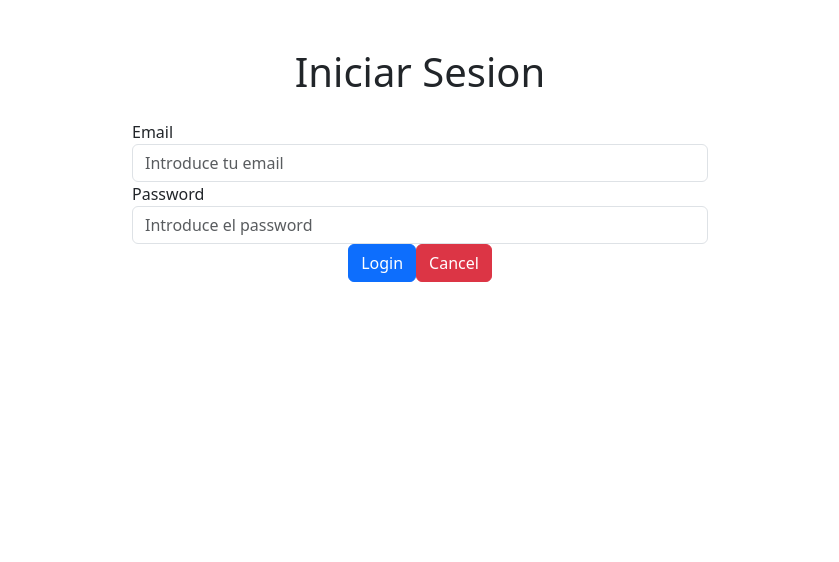
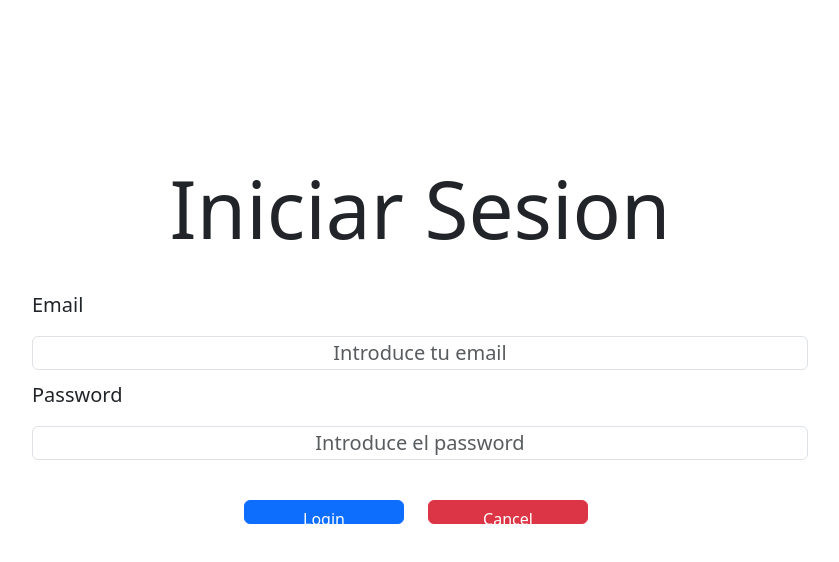
Before and after one commit to carniDev/app-nutricionalFront-new, an Angular app: page /login in a window 1280 px wide. Shown: the top 562 px of the page, without its empty margins (220-1059 px from the left). Built offline with nearby package versions, Linux system fonts and the light colour scheme.

Commit message:
pantalla de login mejorada

```diff
--- a/src/app/components/login/login.component.css
+++ b/src/app/components/login/login.component.css
@@ -1,3 +1,36 @@
 .container {
-    max-width: 600px;
+    max-width: 800px;
 }
+
+h1{
+    font-size: 80px;
+    margin-top: 20vh;
+
+
+}
+label{
+    font-size: 20px;
+    margin-top: 10px;
+}
+input{
+    width: 100%;
+    height: 1vh;
+    font-size: 20px;
+    padding: 2vh;
+    margin-top: 2vh;
+    text-align: center;
+}
+
+.botones{
+    display: flex;
+    justify-content: center;
+    align-items: center;
+    margin-top: 5vh;
+}
+
+.btn{
+    margin-left: 1vh;
+    margin-right: 2vh;
+    width: 20vh;
+    height: 3vh;
+}
--- a/src/app/components/login/login.component.html
+++ b/src/app/components/login/login.component.html
@@ -10,7 +10,7 @@
             <label for="password">Password</label>
             <input type="password" [(ngModel)]="usuario.password" name="password" class="form-control" id="password" placeholder="Introduce el password">
         </div>
-        <div class="d-flex justify-content-center">
+        <div class="botones d-flex justify-content-center">
             <button type="submit" class="btn btn-primary">Login</button>
             <button type="button" class="btn btn-danger" (click)="cancel()">Cancel</button>
         </div>
```
